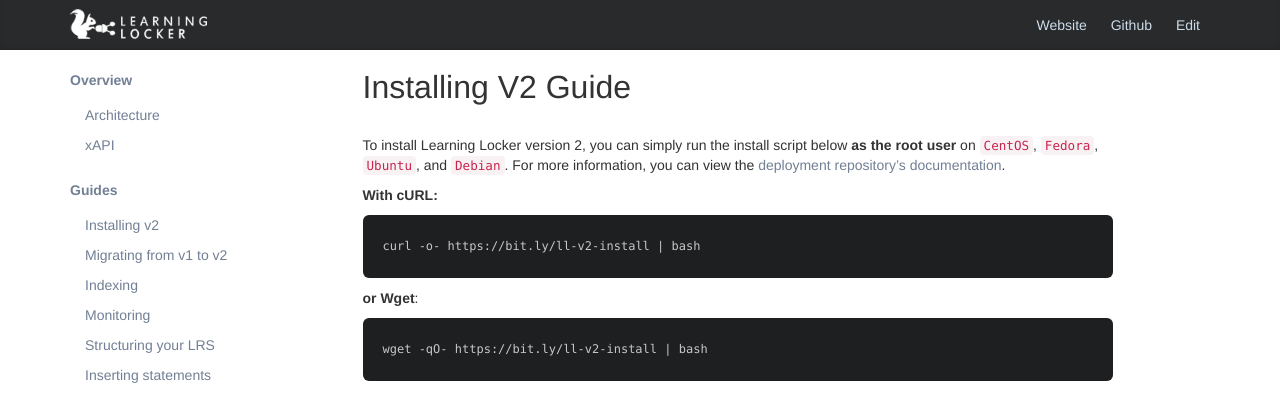
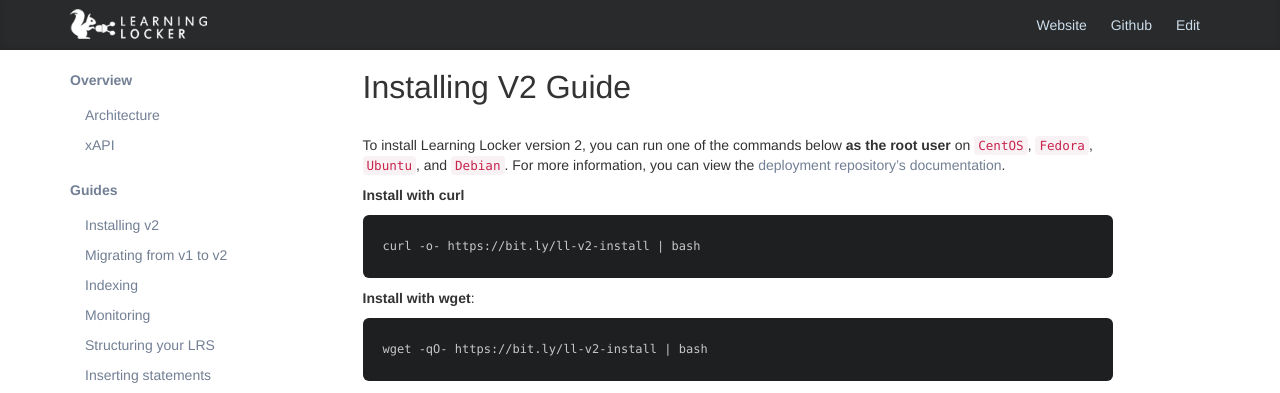
Before and after one commit to LearningLocker/docs, a Jekyll site: the page built from src/guides-installing.md, in a window 1280 px wide. Shown: the top 393 px of the page. Built offline with Jekyll 4.4.1, drawn with Linux system fonts in a browser that asks for light colours; nearby versions of some CDN libraries; our own code applies the rules of GitHub Pages for plain Markdown files.

Commit message:
Tidies up the install commands.

````diff
--- a/src/guides-installing.md
+++ b/src/guides-installing.md
@@ -2,13 +2,13 @@
 ---
 
 # Installing V2 Guide
-To install Learning Locker version 2, you can simply run the install script below **as the root user** on `CentOS`, `Fedora`, `Ubuntu`, and `Debian`. For more information, you can view the [deployment repository's documentation](https://github.com/LearningLocker/deploy).
+To install Learning Locker version 2, you can run one of the commands below **as the root user** on `CentOS`, `Fedora`, `Ubuntu`, and `Debian`. For more information, you can view the [deployment repository's documentation](https://github.com/LearningLocker/deploy).
 
-**With cURL:**
+**Install with curl**
 ```sh
 curl -o- https://bit.ly/ll-v2-install | bash
 ```
-**or Wget**:
+**Install with wget**:
 ```sh
 wget -qO- https://bit.ly/ll-v2-install | bash
 ```
````
